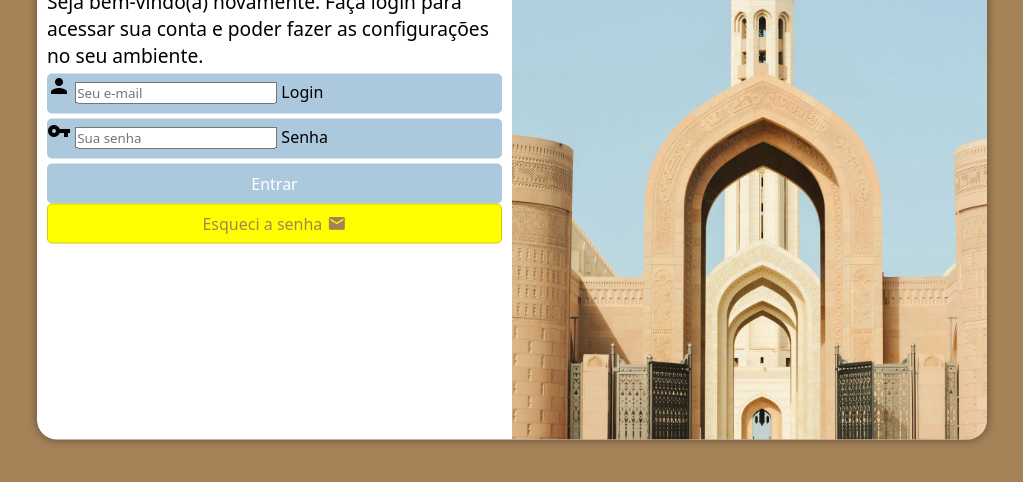
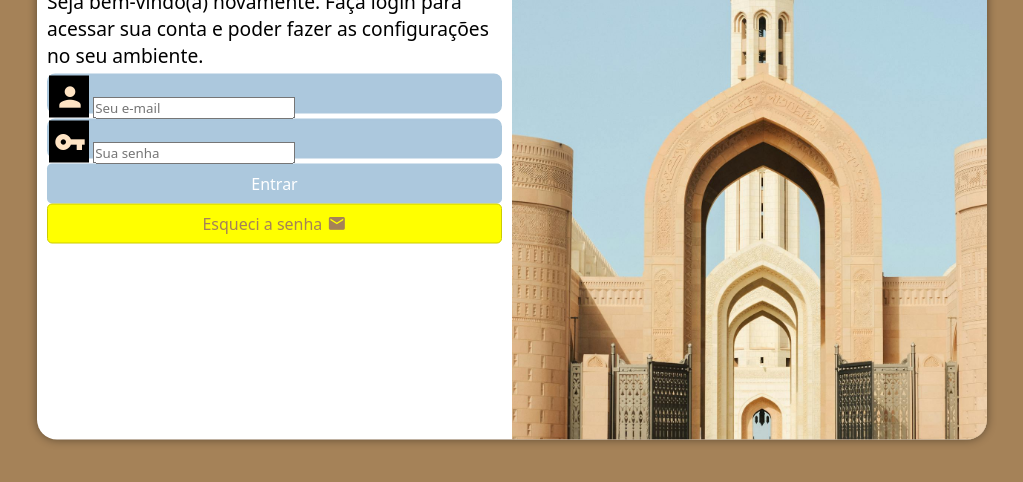
Before and after one commit to thalyson123ui/projeto-login, a plain HTML site: page index.html in a window 1280 px wide. Shown: the part 218-700 px from the top of the page, without its empty margins (128-1151 px from the left). Drawn offline with Linux system fonts and the light colour scheme.

Commit message:
alterei os campos

```diff
--- a/estilos/style.css
+++ b/estilos/style.css
@@ -66,10 +66,32 @@ div#formulario > p {
 
 form > div.campo {
     background-color: #ACC8DD;
+    border: 2px solid #ACC8DD;
     width: 100%;
     height: 40px;
-    border-radius: 5px;
+    border-radius: 8px;
     margin: 5px 0;
+}
+
+div.campo > label {
+    display: none;
+}
+
+div.campo > i {
+    color: bisque;
+    background-color: black;
+    font-size: 2em;
+    width: 40px;
+    padding: 5px;
+}
+
+div.campo > input {
+
+}
+
+div.campo > input:focus-within {
+    background-color: white;
+    border: none;
 }
 
 form > label {
```
